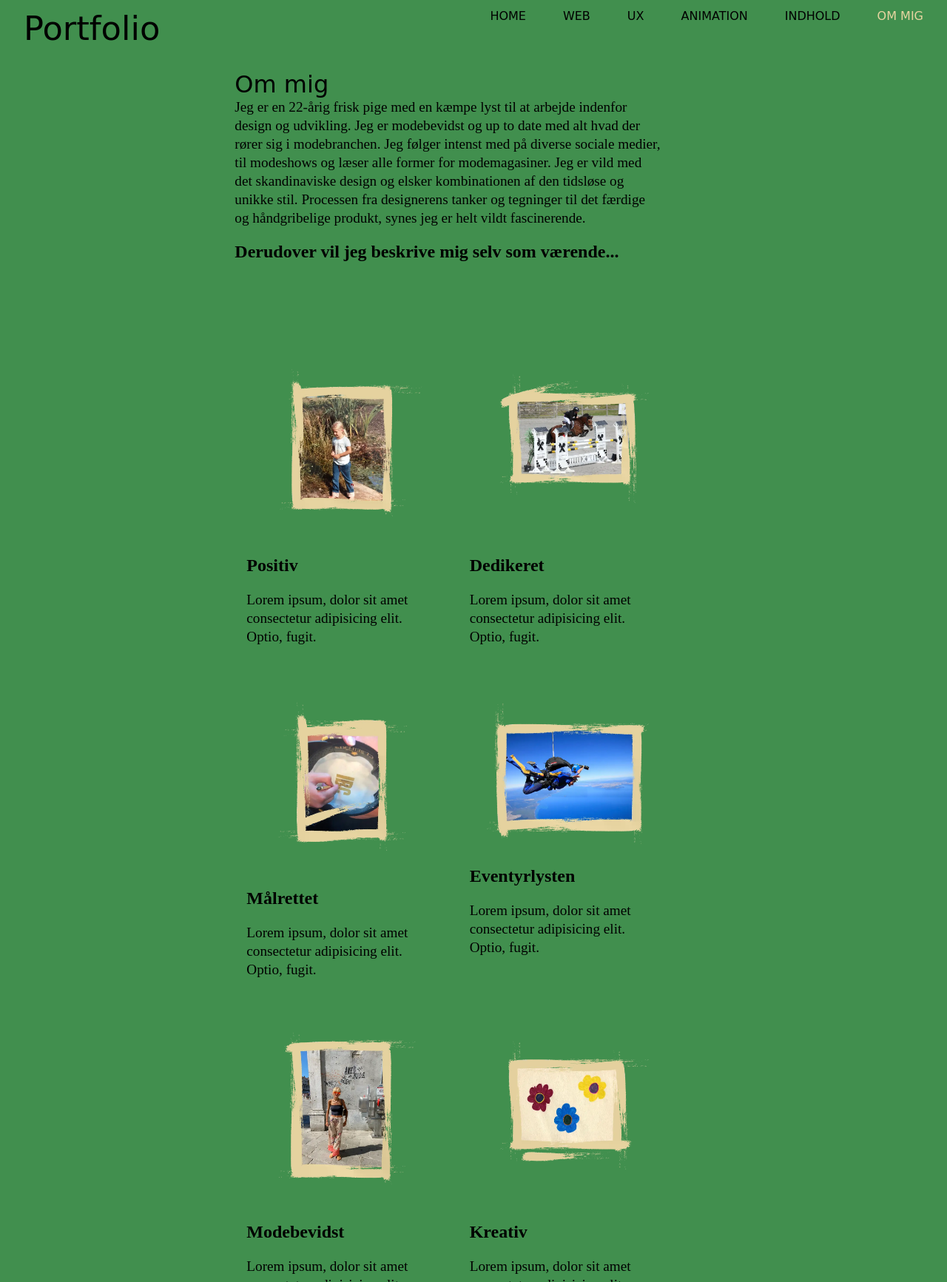
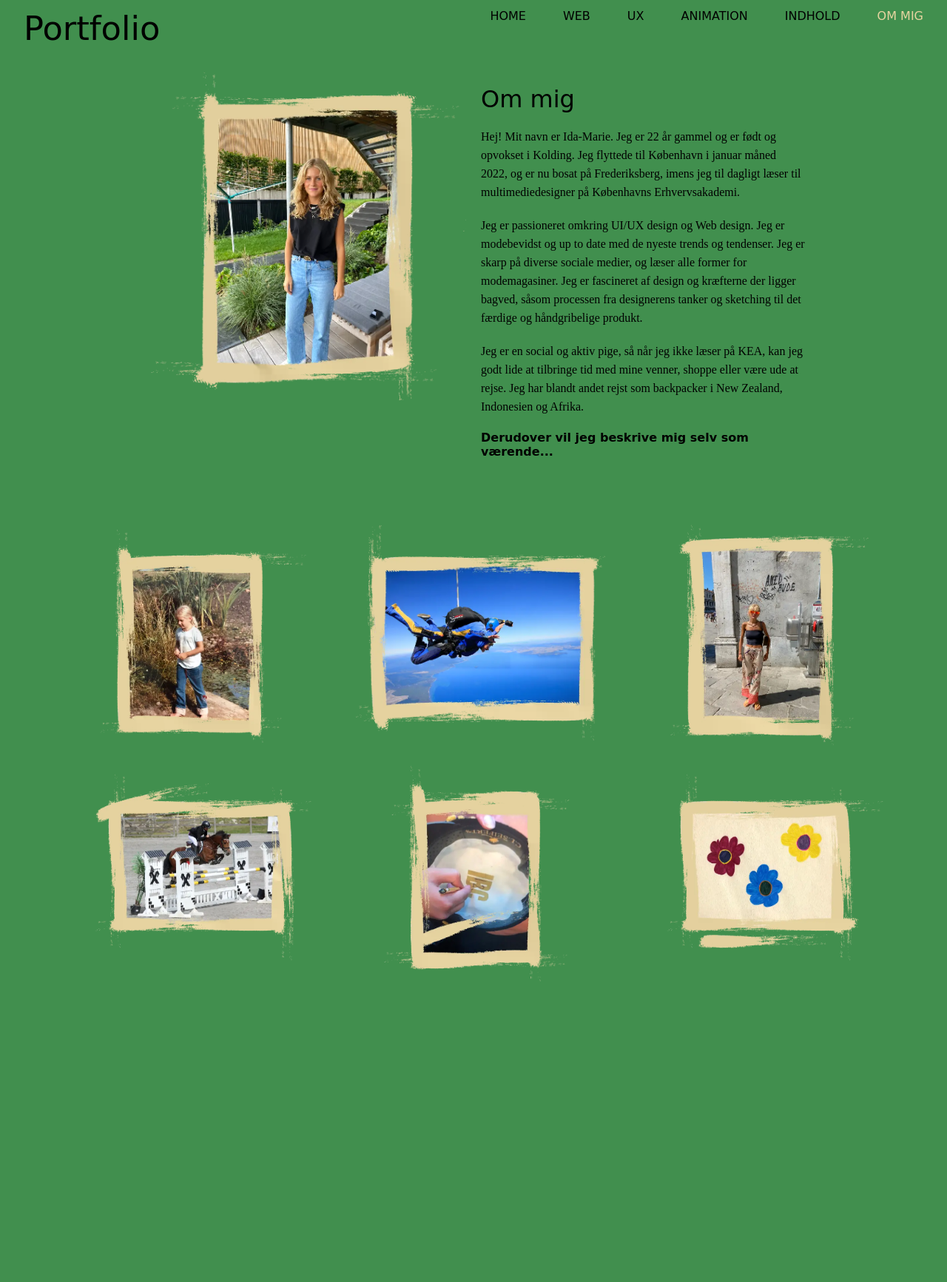
Before and after one commit to idax326r/website, a plain HTML site: page about.html in a window 1280 px wide. Shown: the part 20-1753 px from the top of the page at 74% size. After the commit the page ends 1470 px from the top, so only its background shows below. Drawn offline with Linux system fonts and the light colour scheme.

Commit message:
onsdag aften

```diff
--- a/about.html
+++ b/about.html
@@ -7,6 +7,7 @@
     <meta name="viewport" content="width=device-width, initial-scale=1.0" />
     <title>Portfolio</title>
     <link rel="icon" type="image/svg+xml" href="billeder/favicon.svg" />
+    <link rel="stylesheet" href="https://cdnjs.cloudflare.com/ajax/libs/font-awesome/4.7.0/css/font-awesome.min.css" />
     <meta name="robots" content="noindex" />
   </head>
   <body class="baggrundsbillede">
@@ -27,49 +28,31 @@
       </nav>
     </header>
     <main>
-      <div class="container">
-        <div class="about_content">
-          <div class="about_grid">
-            <h1>Om mig</h1>
-            <p>Jeg er en 22-årig frisk pige med en kæmpe lyst til at arbejde indenfor design og udvikling. Jeg er modebevidst og up to date med alt hvad der rører sig i modebranchen. Jeg følger intenst med på diverse sociale medier, til modeshows og læser alle former for modemagasiner. Jeg er vild med det skandinaviske design og elsker kombinationen af den tidsløse og unikke stil. Processen fra designerens tanker og tegninger til det færdige og håndgribelige produkt, synes jeg er helt vildt fascinerende.</p>
-            <h3>Derudover vil jeg beskrive mig selv som værende...</h3>
-            <article class="grid">
-              <div>
-                <img src="billeder/lille.webp" alt="flyver" />
-                <h3>Positiv</h3>
-                <p>Lorem ipsum, dolor sit amet consectetur adipisicing elit. Optio, fugit.</p>
-              </div>
-              <div>
-                <img src="billeder/hest-1.webp" alt="flyver" />
-                <h3>Dedikeret</h3>
-                <p>Lorem ipsum, dolor sit amet consectetur adipisicing elit. Optio, fugit.</p>
-              </div>
-              <div>
-                <img src="billeder/student.webp" alt="flyver" />
-                <h3>Målrettet</h3>
-                <p>Lorem ipsum, dolor sit amet consectetur adipisicing elit. Optio, fugit.</p>
-              </div>
-              <div>
-                <img src="billeder/flyver.webp" alt="flyver" />
-                <h3>Eventyrlysten</h3>
-                <p>Lorem ipsum, dolor sit amet consectetur adipisicing elit. Optio, fugit.</p>
-              </div>
-              <div>
-                <img src="billeder/venedig.webp" alt="flyver" />
-                <h3>Modebevidst</h3>
-                <p>Lorem ipsum, dolor sit amet consectetur adipisicing elit. Optio, fugit.</p>
-              </div>
-              <div>
-                <img src="billeder/kreativ.webp" alt="flyver" />
-                <h3>Kreativ</h3>
-                <p>Lorem ipsum, dolor sit amet consectetur adipisicing elit. Optio, fugit.</p>
-              </div>
-            </article>
-            <h1>Kærlig hilsen</h1>
-            <h1>Ida-Marie</h1>
-          </div>
+      <!-- <div class="container"> -->
+      <div class="about_content">
+        <!-- <div class="about_grid"> -->
+        <div class="col">
+          <img src="billeder/mig-1.webp" alt="mig" />
+        </div>
+        <div class="col">
+          <h1>Om mig</h1>
+          <p>Hej! Mit navn er Ida-Marie. Jeg er 22 år gammel og er født og opvokset i Kolding. Jeg flyttede til København i januar måned 2022, og er nu bosat på Frederiksberg, imens jeg til dagligt læser til multimediedesigner på Københavns Erhvervsakademi.</p>
+          <p>Jeg er passioneret omkring UI/UX design og Web design. Jeg er modebevidst og up to date med de nyeste trends og tendenser. Jeg er skarp på diverse sociale medier, og læser alle former for modemagasiner. Jeg er fascineret af design og kræfterne der ligger bagved, såsom processen fra designerens tanker og sketching til det færdige og håndgribelige produkt.</p>
+          <p>Jeg er en social og aktiv pige, så når jeg ikke læser på KEA, kan jeg godt lide at tilbringe tid med mine venner, shoppe eller være ude at rejse. Jeg har blandt andet rejst som backpacker i New Zealand, Indonesien og Afrika.</p>
+          <h3>Derudover vil jeg beskrive mig selv som værende...</h3>
         </div>
       </div>
+      <div class="gallery">
+        <img src="billeder/lille.webp" alt="flyver" />
+        <img src="billeder/flyver.webp" alt="flyver" />
+        <img src="billeder/venedig.webp" alt="flyver" />
+        <img src="billeder/hest-1.webp" alt="flyver" />
+        <img src="billeder/student.webp" alt="flyver" />
+        <img src="billeder/kreativ.webp" alt="flyver" />
+      </div>
+      <!-- <a href="#" class="fa fa-facebook"></a>
+      <a href="#" class="fa fa-linkedin"></a>
+      <a href="#" class="fa fa-instagram"></a> -->
     </main>
     <script src="script.js"></script>
   </body>
--- a/layout.css
+++ b/layout.css
@@ -15,6 +15,8 @@ h1 {
   font-family: "Coming Soon", cursive;
   font-size: 2rem;
   line-height: 35px;
+  margin-bottom: 20px;
+  margin-top: 20px;
 }
 
 a {
@@ -141,23 +143,25 @@ ul {
 
 .about_content {
   display: grid;
-  grid-template-columns: 1fr 2fr 1.2fr;
-  gap: 1.5rem;
+  grid-template-columns: 1fr 1fr;
+  gap: 20px;
+  max-width: 70%;
+  margin: 0 auto;
   /* margin: 20px 500px 20px 400px; */
 }
-.about_grid {
-  grid-column: 2/3;
-}
+
 .about_content h3 {
-  font-size: 1.5rem;
+  font-family: "Coming Soon", cursive;
+  font-size: 1rem;
   font-weight: 600;
   margin-bottom: 20px;
   margin-top: 20px;
 }
 .about_content p {
-  font-size: 1.2rem;
+  font-size: 1rem;
   line-height: 25px;
   max-width: 60ch;
+  margin-bottom: 20px;
 }
 
 .content {
@@ -215,7 +219,7 @@ img {
 @media (max-width: 800px) {
   .about_content {
     display: grid;
-    grid-template-columns: 0.5fr 2fr 0.5fr;
+    grid-template-columns: 1fr;
     gap: 1.5rem;
   }
   .about_grid {
@@ -243,11 +247,12 @@ img {
   font-family: "Coming Soon", cursive;
   color: goldenrod;
 }
+
 .web-container p {
   margin-top: 20px;
 }
 
-@media (max-width: 800px) {
+@media (max-width: 900px) {
   .web-container {
     display: grid;
     grid-template-columns: 1fr;
@@ -256,10 +261,11 @@ img {
     gap: 30px;
   }
 }
+
 /* billede galleri */
 .gallery {
   --gap: 20px;
-  --num-cols: 4;
+  --num-cols: 3;
   --row-height: 300px;
 
   box-sizing: border-box;
@@ -271,7 +277,8 @@ img {
   gap: var(--gap);
 }
 .gallery {
-  margin-top: 120px;
+  margin-top: 50px;
+  margin-bottom: 100px;
   margin-left: 50px;
   margin-right: 50px;
 }
@@ -306,3 +313,29 @@ img {
   color: rgb(0, 0, 0);
   margin-bottom: 0;
 }
+.fa {
+  padding: 20px;
+  font-size: 30px;
+  width: 50px;
+  text-align: center;
+  text-decoration: none;
+}
+
+/* Add a hover effect if you want */
+.fa:hover {
+  opacity: 0.7;
+}
+
+/* social medier */
+.fa-facebook {
+  background: #3b5998;
+  color: white;
+}
+.fa-instagram {
+  background: #125688;
+  color: white;
+}
+.fa-linkedin {
+  background: #007bb5;
+  color: white;
+}
```
Also changed, not shown: ux.html (+9 -7 lines), web.html (+8 -5 lines), billeder/mig-1.webp (added), billeder/mig.webp (added), 2 other files.
